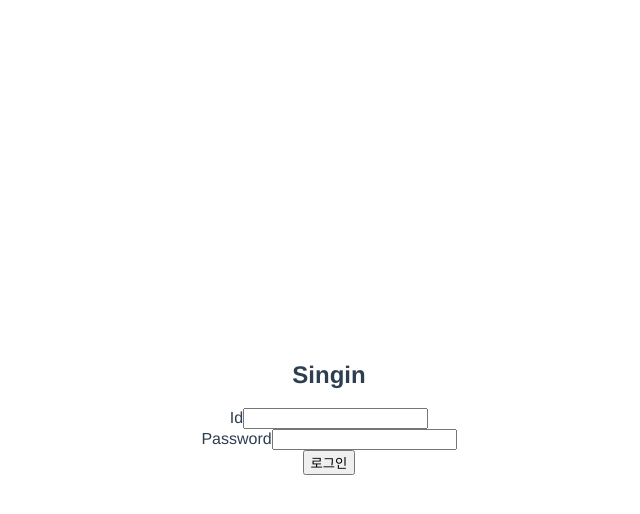
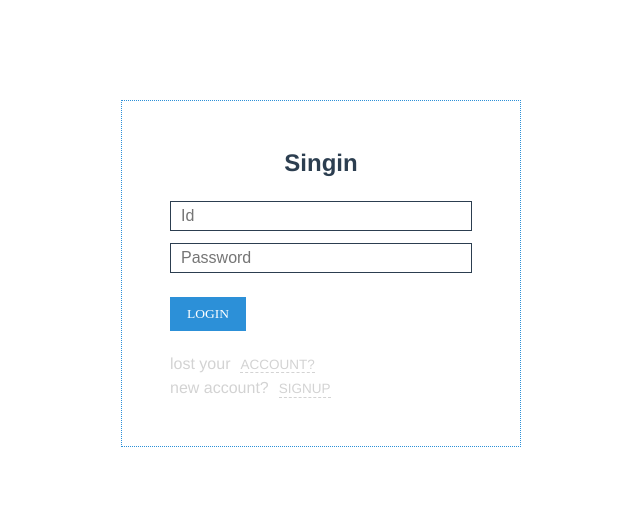
Before and after one commit to ftery0/vue, a Vue app: page /sign-in in a window 1280 px wide. Shown: the top 514 px of the page, without its empty margins (319-959 px from the left). Built offline with nearby package versions, Linux system fonts and the light colour scheme.

Commit message:
design :: sign-in

```diff
--- a/package.json
+++ b/package.json
@@ -27,7 +27,7 @@
     "eslint-plugin-prettier": "^4.0.0",
     "eslint-plugin-vue": "^8.0.3",
     "prettier": "^2.4.1",
-    "sass": "^1.77.8",
+    "sass": "^1.79.1",
     "sass-loader": "^12.6.0",
     "typescript": "^5.5.4",
     "vue-loader": "^17.4.2",
--- a/src/main.js
+++ b/src/main.js
@@ -1,5 +1,6 @@
 import { createApp } from "vue";
 import App from "./App.vue";
 import router from "./router";
+import "./style/global.scss";
 
 createApp(App).use(router).mount("#app");
--- /dev/null
+++ b/src/style/color.scss
@@ -0,0 +1,4 @@
+$baseColor: #2c90d8;
+$staticWhite: #fff;
+$line: #e6e6e6;
+$lightgray:lightgrey;
--- /dev/null
+++ b/src/style/global.scss
@@ -0,0 +1,8 @@
+*{
+    border-width: 0px;
+    border-style: solid;
+    box-sizing: border-box;
+    overflow-wrap: break-word;
+    margin: 0;
+    padding: 0;
+}
--- a/src/views/sign/signIn.vue
+++ b/src/views/sign/signIn.vue
@@ -1,19 +1,51 @@
 <template>
-  <main>
+  <main class="main">
+    <div class="main_box">
       <div class="login-container">
+        <form @submit.prevent="handleLogin">
+          <div class="login_view">
             <h2>Singin</h2>
-      <form @submit.prevent="handleLogin">
             <div>
-          <label for="username">Id</label>
-          <input v-model="username" type="text" id="username" required />
+              <div class="input_box">
+                <div class="form-control">
+                  <input
+                    v-model="username"
+                    placeholder="Id"
+                    type="text"
+                    id="username"
+                    required
+                  />
                 </div>
-        <div>
-          <label for="password">Password</label>
-          <input v-model="password" type="password" id="password" required />
+                <div class="form-control">
+                  <input
+                    v-model="password"
+                    placeholder="Password"
+                    type="password"
+                    id="password"
+                    required
+                  />
                 </div>
-        <button type="submit">로그인</button>
-        <p v-if="errorMessage" class="error">{{ errorMessage }}</p>
+              </div>
+            </div>
+            <div class="login_bottom">
+              <div class="submit_button_div">
+                <button type="submit" class="submit_button">login</button>
+              </div>
+              <div class="etc_div">
+                <p>
+                  lost your
+                  <button type="submit" class="etc_lost_button">
+                    account?
+                  </button>
+                </p>
+                <p>
+                  new account? <strong class="etc_sign_button">SIGNUP</strong>
+                </p>
+              </div>
+            </div>
+          </div>
         </form>
+      </div>
     </div>
   </main>
 </template>
@@ -54,15 +86,205 @@ export default defineComponent({
 });
 </script>
 
-<style>
-main {
+<style lang="scss">
+@import "../../style/color.scss";
+
+.main {
   display: flex;
-  width: 100vw;
-  height: 100vh;
+  width: 100%;
+  height: 100%;
+  padding: 0px;
+  margin: 0px;
+  min-height: 100vh;
+  -webkit-box-pack: center;
+  justify-content: center;
+  align-items: flex-start;
+}
+.main_box {
+  display: flex;
+  width: 100%;
   justify-content: center;
   align-items: center;
 }
 .login-container {
+  border-width: 1px;
+  border-style: dotted;
+  border-image: initial;
+  border-color: $baseColor;
+  margin: 50px 10px 10px;
+  padding: 24px;
   width: 100%;
+  max-width: 400px;
+}
+@media screen and (min-width: 48em) {
+  .login-container {
+    padding: 48px;
+  }
+}
+@media screen and (min-width: 30em) {
+  .login-container {
+    margin-top: 100px;
+  }
+}
+form {
+  border-width: 0px;
+  border-style: solid;
+  box-sizing: border-box;
+  overflow-wrap: break-word;
+}
+
+.login_view {
+  display: flex;
+  flex-direction: column;
+  gap: 24px;
+  width: 100%;
+  .login_bottom {
+    display: flex;
+    flex-direction: column;
+    gap: 24px;
+    .etc_div {
+      display: flex;
+      flex-direction: column;
+      gap: 6px;
+      p {
+        display: flex;
+        align-items: first baseline;
+        gap: 10px;
+        color: $lightgray;
+        .etc_lost_button {
+          display: inline-flex;
+          appearance: none;
+          background: none;
+          -webkit-box-align: center;
+          align-items: center;
+          -webkit-box-pack: center;
+          justify-content: center;
+          user-select: none;
+          position: relative;
+          white-space: nowrap;
+          vertical-align: baseline;
+          outline: transparent solid 2px;
+          outline-offset: 2px;
+          line-height: var(--chakra-lineHeights-normal);
+          border-radius: 0px;
+          font-weight: var(--chakra-fontWeights-semibold);
+          transition-property: var(--chakra-transition-property-common);
+          transition-duration: var(--chakra-transition-duration-normal);
+          width: fit-content;
+          font-family: var(--chakra-fonts-brand-arialNarrowBold);
+          text-transform: uppercase;
+          font-size: 13.5px;
+          font-stretch: normal;
+          height: auto;
+          min-width: var(--chakra-sizes-10);
+          padding-inline-start: var(--chakra-space-4);
+          padding-inline-end: var(--chakra-space-4);
+          color: inherit;
+          border-bottom-width: 1px;
+          border-bottom-style: dashed;
+          border-color: inherit;
+          padding: 0px !important;
+        }
+        .etc_sign_button {
+          transition-property: var(--chakra-transition-property-common);
+          transition-duration: var(--chakra-transition-duration-fast);
+          transition-timing-function: var(--chakra-transition-easing-ease-out);
+          cursor: pointer;
+          text-decoration: none;
+          outline: transparent solid 2px;
+          outline-offset: 2px;
+          color: inherit;
+          border-bottom-width: 1px;
+          border-bottom-style: dashed;
+          border-color: inherit;
+          font-family: var(--chakra-fonts-brand-arialNarrowBold);
+          font-size: 13.5px;
+          font-weight: var(--chakra-fontWeights-bold);
+          line-height: 110%;
+          text-transform: uppercase;
+        }
+      }
+    }
+    .submit_button_div {
+      display: flex;
+      -webkit-box-align: center;
+      align-items: center;
+      flex-direction: row;
+      gap: 6px;
+      .submit_button {
+        display: inline-flex;
+        appearance: none;
+        -webkit-box-align: center;
+        align-items: center;
+        -webkit-box-pack: center;
+        justify-content: center;
+        user-select: none;
+        position: relative;
+        white-space: nowrap;
+        vertical-align: middle;
+        outline: transparent solid 2px;
+        outline-offset: 2px;
+        line-height: 100%;
+        border-radius: 0px;
+        transition-property: var(--chakra-transition-property-common);
+        transition-duration: var(--chakra-transition-duration-normal);
+        width: fit-content;
+        padding: 8px;
+        font-family: Ranchers;
+        font-size: 13.5px;
+        font-style: normal;
+        font-weight: 400;
+        line-height: normal;
+        text-transform: uppercase;
+        font-stretch: normal;
+        height: var(--chakra-sizes-10);
+        min-width: var(--chakra-sizes-10);
+        padding-inline-start: 1rem;
+        padding-inline-end: 1rem;
+        color: $staticWhite;
+        background-color: $baseColor;
+        border: 1px solid transparent;
+        cursor: pointer;
+      }
+    }
+  }
+}
+.input_box {
+  display: flex;
+  flex-direction: column;
+  gap: 12px;
+  .form-control {
+    width: 100%;
+    position: relative;
+    input:focus {
+      border-color: $baseColor;
+    }
+    input {
+      width: 100%;
+      height: 30px;
+      padding-inline-start: 10px;
+      padding-inline-end: 10px;
+      min-width: 0px;
+      outline: transparent solid 2px;
+      outline-offset: 2px;
+      position: relative;
+      appearance: none;
+      transition-property: var(--chakra-transition-property-common);
+      transition-duration: var(--chakra-transition-duration-normal);
+      font-weight: var(--chakra-fontWeights-normal);
+      border-width: 1px;
+      border-style: solid;
+      border-image: initial;
+      border-color: var(--chakra-colors-brand-main);
+      line-height: 100%;
+      --input-font-size: var(--chakra-fontSizes-md);
+      --input-padding: var(--chakra-space-4);
+      --input-border-radius: var(--chakra-radii-md);
+      --input-height: var(--chakra-sizes-10);
+      background: inherit;
+      color: var(--chakra-colors-brand-main);
+      font-size: 16px;
+    }
+  }
 }
 </style>
```
Also changed, not shown: 1 other file (tests, documents, lock files or other folders). Lines whose indentation alone changed are shown as unchanged.
